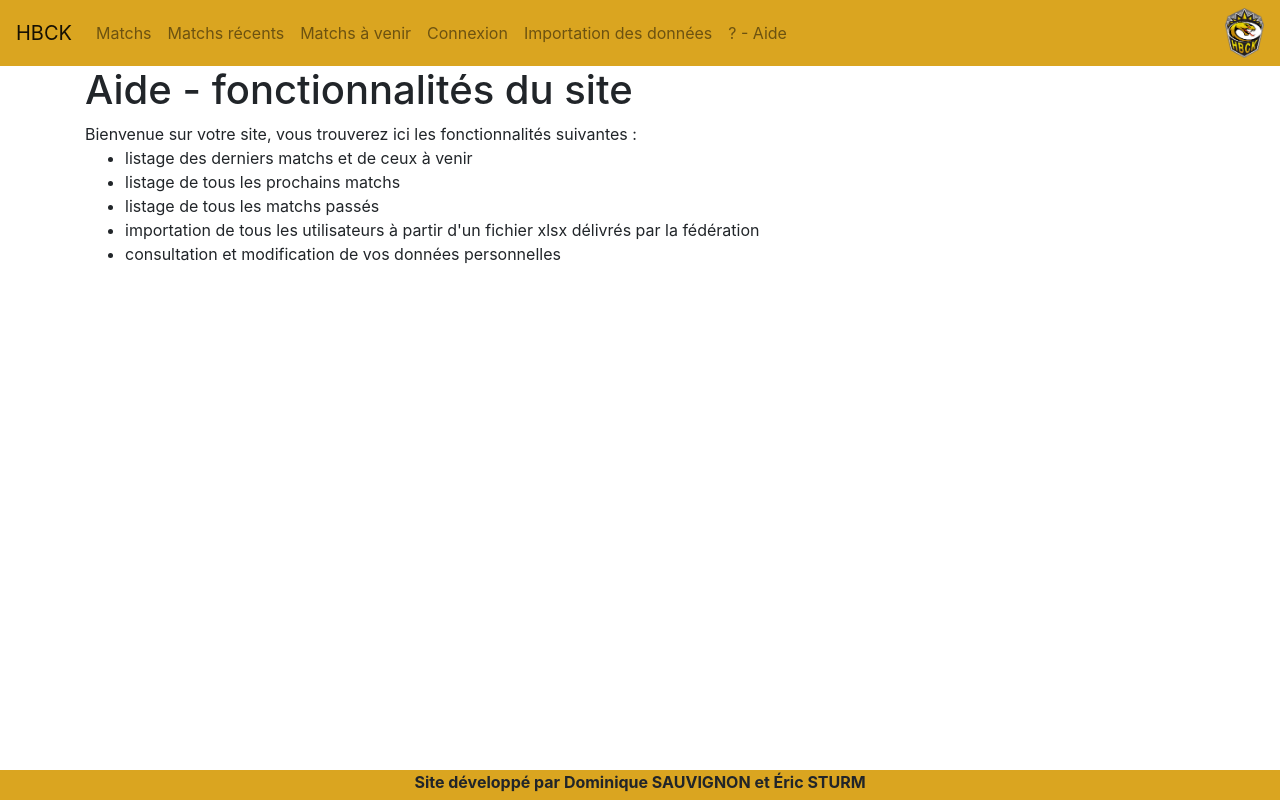
After one commit to Dominique21000/lpdaoo-stage_hbck, a PHP site: template view/aide.html.twig in a window 1280 px wide. The commit adds this page. Run offline with PHP 8.4, Linux system fonts and the light colour scheme; the template is opened without the code that fills it, so the values that code supplies are empty; some libraries are stand-ins or nearby versions.

Commit message:
T2020_03_13-01:Suite à entretien avec le clien, changement de la page d'accueil, modifications des fichiers controlleurs, de l'infex et de la navbar pour permettre la différenciation de la page actuelle dans la navbar

```diff
--- a/public/css/style.css
+++ b/public/css/style.css
@@ -38,4 +38,5 @@ footer{
     height: 5%;
     background-color: goldenrod;
     font-weight: bold;
+    margin-top: 10px;
 }
--- /dev/null
+++ b/view/aide.html.twig
@@ -0,0 +1,20 @@
+{% extends 'layout.html.twig' %}
+
+{%block title%}Accueil{%endblock%}
+
+
+{%block content%}
+    <div class="row haut">
+        <div class="col-lg-12 colg-md-12 col-sm-12">
+        <h1>Aide - fonctionnalités du site</h1>
+            Bienvenue sur votre site, vous trouverez ici les fonctionnalités suivantes :
+            <ul>
+                <li>listage des derniers matchs et de ceux à venir</li>
+                <li>listage de tous les prochains matchs</li>
+                <li>listage de tous les matchs passés</li>
+                <li>importation de tous les utilisateurs à partir d'un fichier xlsx délivrés par la fédération</li>
+                <li>consultation et modification de vos données personnelles</li>
+            </ul>
+        </div>
+    </div>
+{%endblock%}
--- a/view/layout.html.twig
+++ b/view/layout.html.twig
@@ -12,24 +12,30 @@
     </HEAD>
     <BODY>
         <nav class="navbar navbar-expand-lg navbar-light fondJaune">
-  <a class="navbar-brand" href="index.php?rub=accueil">HBCK</a>
+  <a class="navbar-brand" href="index.php?rub=accueil" title="Accueil">HBCK</a>
   <button class="navbar-toggler" type="button" data-toggle="collapse" data-target="#navbarSupportedContent" aria-controls="navbarSupportedContent" aria-expanded="false" aria-label="Toggle navigation">
     <span class="navbar-toggler-icon"></span>
   </button>
 
           <div class="collapse navbar-collapse" id="navbarSupportedContent">
             <ul class="navbar-nav mr-auto">
-              <li class="nav-item active">
-                <a class="nav-link" href="index.php?rub=matchs-recents">Matchs récents <span class="sr-only">(current)</span></a>
+              <li class="nav-item {% if rub == 'matchs' %} active{% endif %}">
+                <a class="nav-link" href="index.php?rub=matchs" title="Liste des matchs">Matchs</a>
               </li>
-              <li class="nav-item">
-                <a class="nav-link" href="index.php?rub=matchs-a-venir">Matchs à venir</a>
+              <li class="nav-item{% if rub == 'matchs-recents' %} active{% endif %}">
+                <a class="nav-link" href="index.php?rub=matchs-recents" title="Liste des matchs récents">Matchs récents <span class="sr-only">(current)</span></a>
               </li>
-              <li class="nav-item">
-                <a class="nav-link" href="index.php?rub=connexion">Connexion</a>
+              <li class="nav-item {% if rub == 'matchs-a-venir' %} active{% endif %}">
+                <a class="nav-link" href="index.php?rub=matchs-a-venir" title="Lite des matchs à venir">Matchs à venir</a>
               </li>
-              <li class="nav-item">
-                <a class="nav-link" href="index.php?rub=importation">Importation des données</a>
+              <li class="nav-item {% if rub == 'connexion' %} active{% endif %}">
+                <a class="nav-link" href="index.php?rub=connexion" title="Connexion">Connexion</a>
+              </li>
+              <li class="nav-item {% if rub == 'importation' %} active{% endif %}">
+                <a class="nav-link" href="index.php?rub=importation" title="Importation des données">Importation des données</a>
+              </li>
+               <li class="nav-item {% if rub == 'aide' %} active{% endif %}">
+                <a class="nav-link" href="index.php?rub=aide" title="? - Aide">? - Aide</a>
               </li>
             </ul>
             <img src="public/img/logo.png" height="50px"/>
@@ -39,7 +45,11 @@
           {%block content%}{%endblock %}
         </div>
         <footer>
+          <div class="container col-sm-12">
+              <div class="row justify-content-center footText">
             Site développé par Dominique SAUVIGNON et Éric STURM
+          </div>
+          </div>
         </footer>
         <link href="public/css/style.css" type="text/css" rel="stylesheet" />
         <link href="public/bootstrap-4.4.1-dist/css/bootstrap.min.css" type="text/css" rel="stylesheet"/>
```
Also changed, not shown: index.php (+15 -7 lines), view/accueil.html.twig (deleted, +0 -22 lines).
